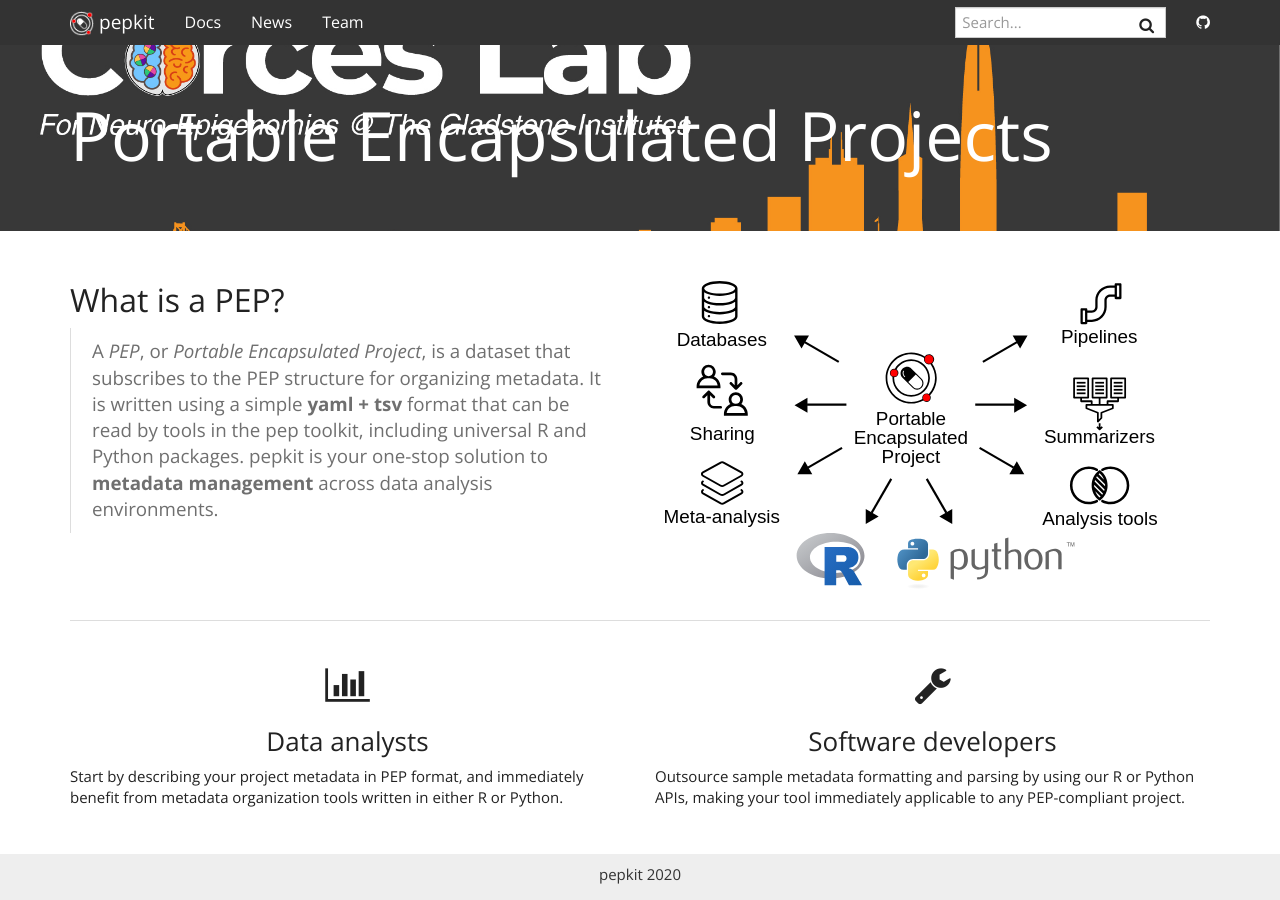
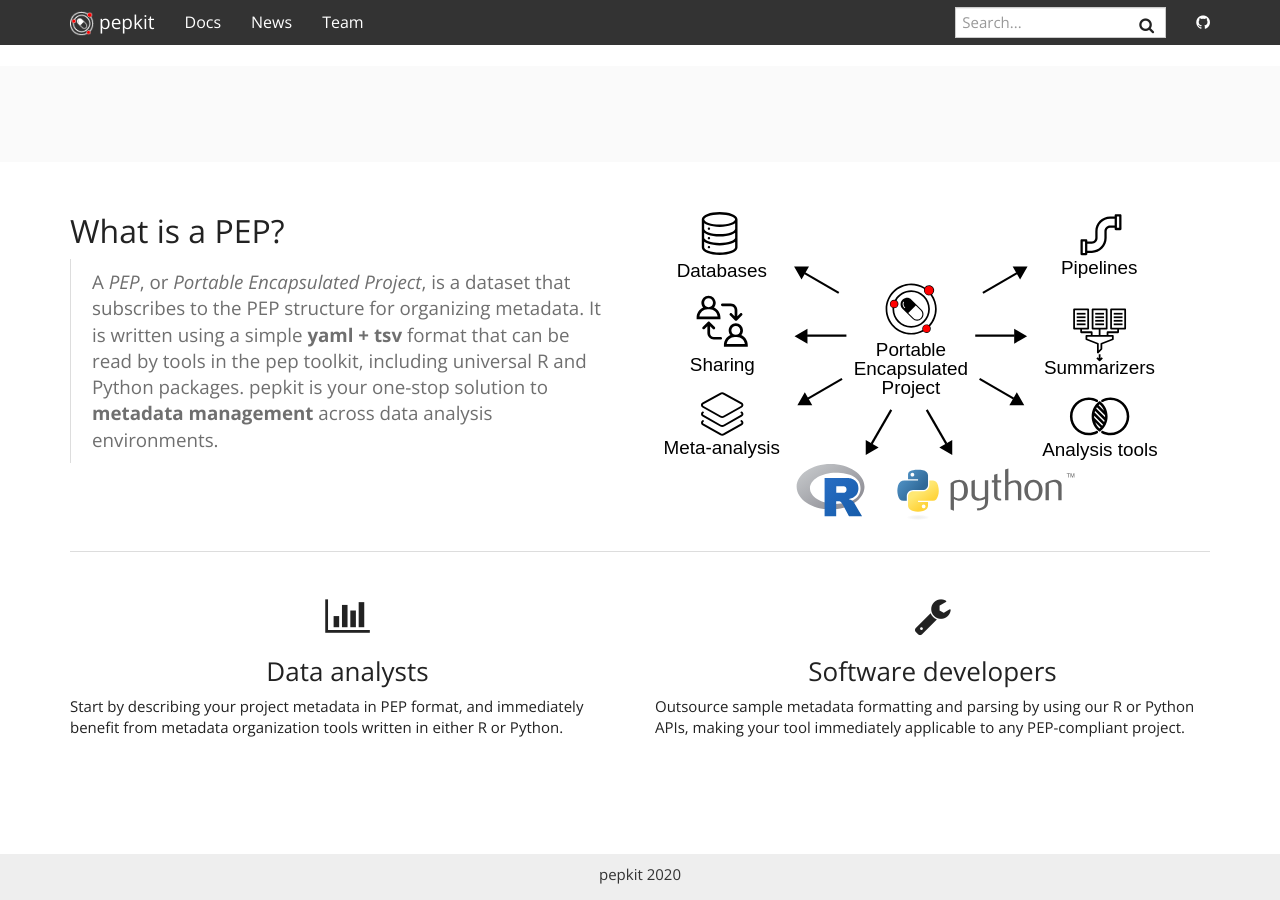
Before and after one commit to corceslab/corceslab.github.io, a Jekyll site: the page built from index.html, in a window 1280 px wide. Built offline with Jekyll 4.4.1, drawn with Linux system fonts in a browser that asks for light colours; nearby versions of some CDN libraries.

Commit message:
update banner to fluid jumbotron

```diff
--- a/index.html
+++ b/index.html
@@ -2,9 +2,8 @@
 layout: default
 ---
 
-<div class="header-container jumbotron">
+<div class="jumbotron jumbotron-fluid">
     <div class="container">
-        <h1>Portable Encapsulated Projects</h1>
     </div>
 </div>
 
```
